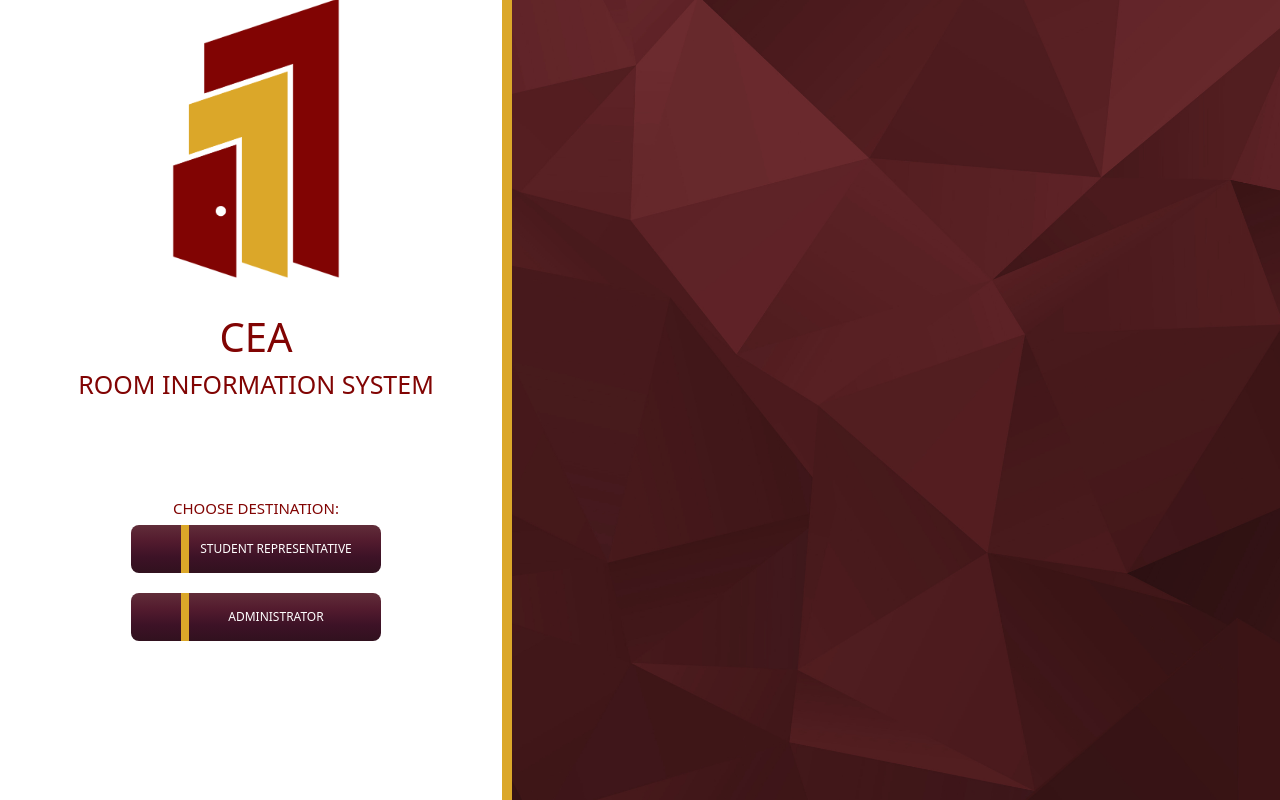
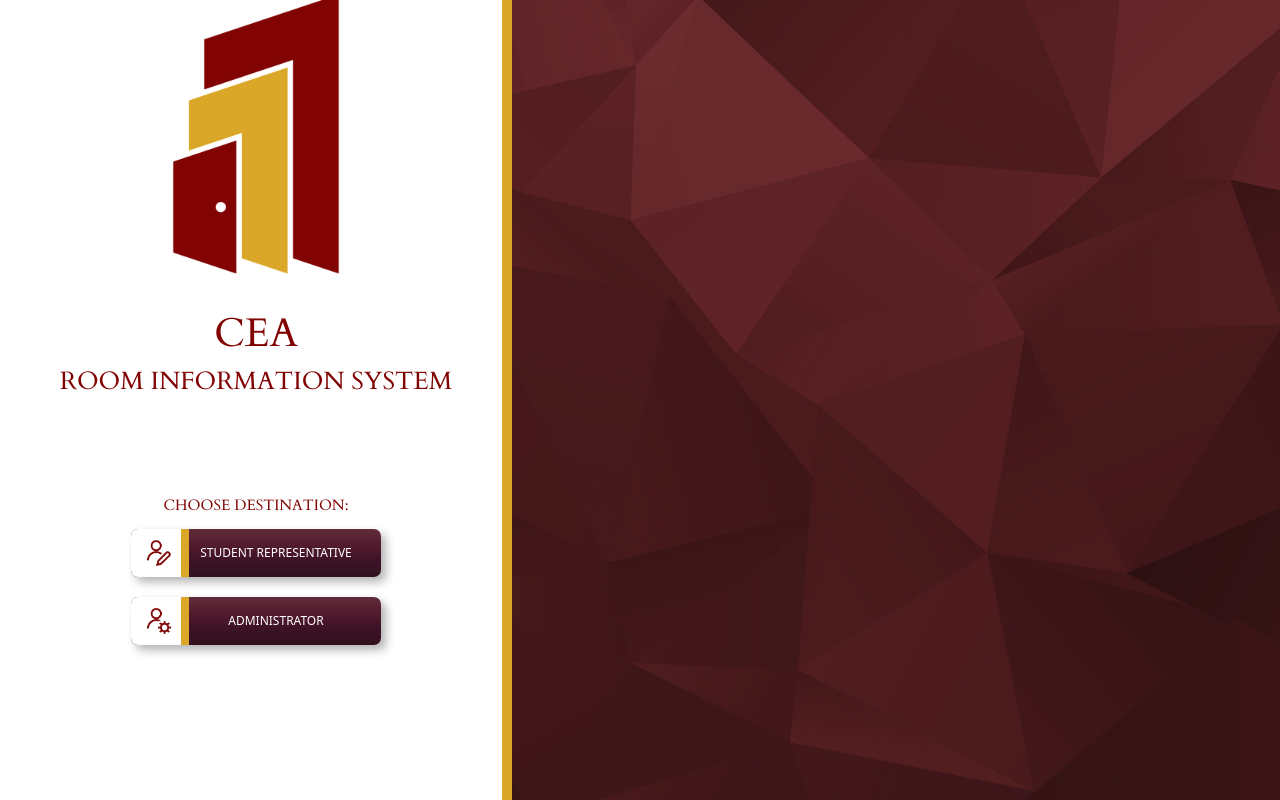
Before and after one commit to CMPE-40062-Azure-Python/CEA-ROOM-INFORMATION-SYSTEM, a Flask app: page / in a window 1280 px wide. Run offline with Flask 3, Linux system fonts and the light colour scheme.

Commit message:
Fixed button with added shadow box effect

```diff
--- a/website/static/style.css
+++ b/website/static/style.css
@@ -5,6 +5,11 @@ body {
   height: 100vh;
   margin: 0;
   background-color: #ffff;
+}
+
+@font-face {
+  font-family: "Cardo-Regular";
+  src: url("../static/fonts/Cardo-Regular.ttf") format("truetype");
 }
 
 .align-left {
@@ -20,6 +25,7 @@ body {
 .body-text {
   text-align: center;
   color: #810403;
+  font-family: "Cardo-Regular", sans-serif;
 }
 
 .cearis-logo {
@@ -75,20 +81,42 @@ body {
   font-size: 16px;
   color: white;
   border: none;
-  border-radius: 8px;
+  border-radius: 7px;
   font-size: 12px;
-  background: linear-gradient(to bottom, #612d39, #531b2e, #3d1226, #31111e);
   width: 250px;
   padding-left: 60px;
+  background: linear-gradient(to bottom, #612d39, #531b2e, #3d1226, #31111e);
+  box-shadow: 5px 5px 10px rgba(0, 0, 0, 0.3);
 }
 
 .redirect-login-buttons button::before {
   content: "";
   position: absolute;
   top: 0;
-  left: 20%; /* Positioned at 30% from the left */
+  left: 0;
   bottom: 0;
-  width: 3%; /* 20% of the button's width */
-  background: #dba729;
+  width: 20%;
+  background: white;
   z-index: 1;
 }
+
+.redirect-login-buttons button::after {
+  content: "";
+  position: absolute;
+  top: 0;
+  left: 20%;
+  bottom: 0;
+  width: 3%;
+  background: #dba729;
+  z-index: 2;
+}
+
+.redirect-login-buttons button img {
+  position: absolute;
+  left: 5%;
+  top: 50%;
+  transform: translateY(-50%);
+  width: 30px;
+  height: auto;
+  z-index: 3;
+}
--- a/website/templates/index.html
+++ b/website/templates/index.html
@@ -29,13 +29,28 @@
         <h2 class="body-text" style="font-size: 25px">
           ROOM INFORMATION SYSTEM
         </h2>
-        <h3 class="body-text" style="font-size: 15px; margin-top: 100px">
+        <h3
+          class="body-text"
+          style="font-size: 15px; margin-top: 100px; margin-bottom: 15px"
+        >
           CHOOSE DESTINATION:
         </h3>
       </div>
       <div class="redirect-login-buttons">
-        <button>STUDENT REPRESENTATIVE</button>
-        <button>ADMINISTRATOR</button>
+        <button>
+          STUDENT REPRESENTATIVE
+          <img
+            src="{{ url_for('static', filename='images/student-rep-redirect-img.png') }}"
+            alt="student-rep-redirect-img"
+          />
+        </button>
+        <button>
+          ADMINISTRATOR
+          <img
+            src="{{ url_for('static', filename='images/admin-redirect-img.png') }}"
+            alt="admin-redirect-img.png"
+          />
+        </button>
       </div>
     </div>
     <div class="landing-page">
```
Also changed, not shown: website/static/student-rep-home.css (+12 -10 lines), website/static/images/admin-redirect-img.png, website/static/images/student-rep-redirect-img.png.
